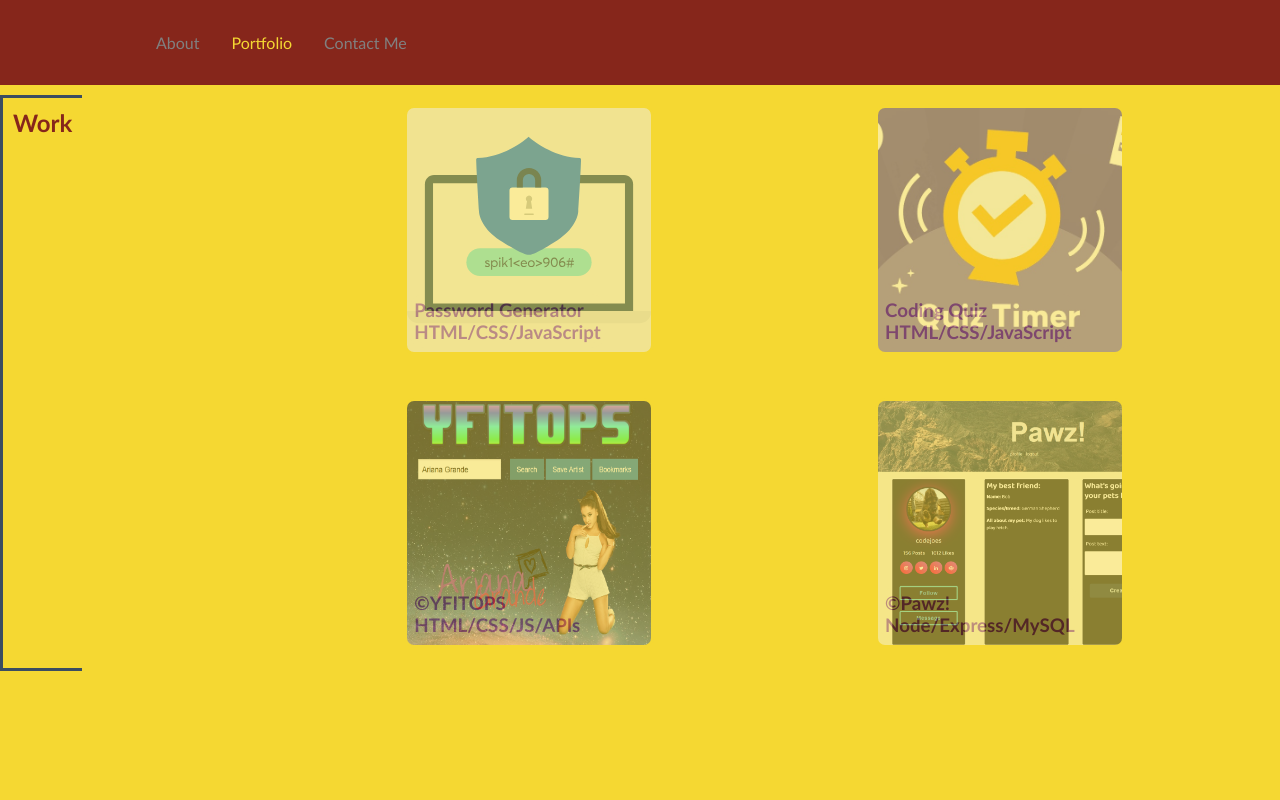
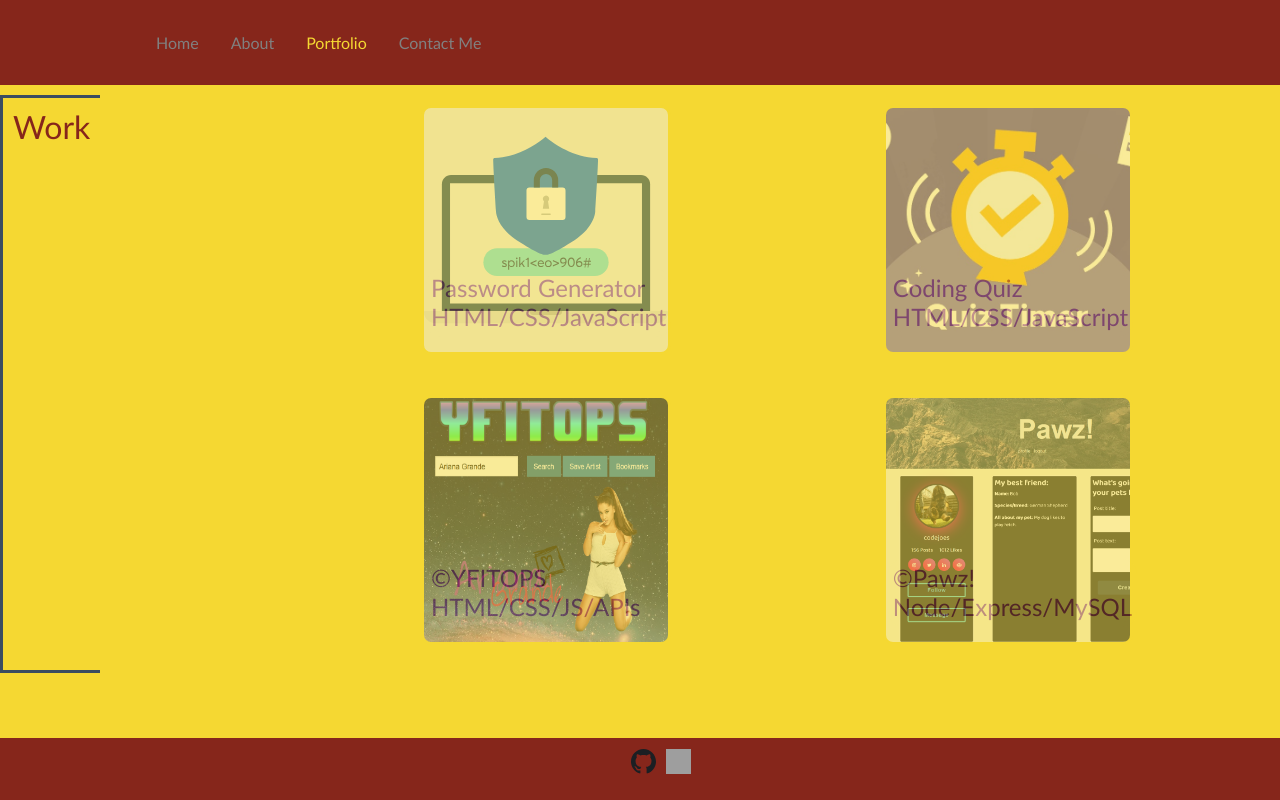
Before and after one commit to codejoes/react-portfolio, a React (Create React App) app: page /portfolio in a window 1280 px wide. Built offline with nearby package versions, Linux system fonts and the light colour scheme; grey boxes are pictures that could not be loaded.

Commit message:
adding portfolio pages import bootstrap

```diff
--- a/package.json
+++ b/package.json
@@ -6,7 +6,9 @@
     "@testing-library/jest-dom": "^5.16.5",
     "@testing-library/react": "^13.4.0",
     "@testing-library/user-event": "^13.5.0",
+    "bootstrap": "^5.2.3",
     "react": "^18.2.0",
+    "react-bootstrap": "^2.7.3",
     "react-dom": "^18.2.0",
     "react-icons": "^4.8.0",
     "react-pages": "^0.6.33",
--- a/src/App.css
+++ b/src/App.css
@@ -169,11 +169,11 @@
   flex-grow: 1;
 }
 
-.card {
+.custom-card {
   position: relative;
 }
 
-.card h3, .card h2 {
+.custom-card h3, .custom-card h2, .custom-card h4 {
   position: absolute;
   bottom: 10px;
   left: 5px;
@@ -244,7 +244,18 @@
   color: white;
   clear: left;
   text-align: center;
+  position: absolute;
+  bottom: 0;
+  width: 100vw;
 }
+
+footer img {
+  height: 25px;
+  width: 25px;
+  margin-left: 10px;
+}
+
+
 
 /* Ensures Screen Readability At Less Than 768px */
 
--- a/src/App.js
+++ b/src/App.js
@@ -1,11 +1,14 @@
 import React from "react";
-import "./App.css";
+
 import Navbar from "./components/Navbar";
+import Footer from "./components/Footer";
 import { BrowserRouter as Router, Routes, Route } from "react-router-dom";
 import Home from "./pages";
 import About from "./pages/About";
 import Contact from "./pages/Contact";
 import Portfolio from "./pages/Portfolio";
+import "../node_modules/bootstrap/dist/css/bootstrap.min.css";
+import "./App.css";
 
 function App() {
   return (
@@ -17,6 +20,7 @@
         <Route path="/portfolio" element={<Portfolio />} />
         <Route path="/contact" element={<Contact />} />
       </Routes>
+      <Footer />
     </Router>
   );
 }
--- /dev/null
+++ b/src/components/Footer.js
@@ -0,0 +1,21 @@
+import React from "react";
+
+const Footer = () => {
+  return (
+    <footer>
+      <ul>
+        <li>
+          {" "}
+          <a href="www.github.com/codejoes">
+            <img src="./images/github-logo.svg" />
+          </a>
+          <a href="mailto:josephscodes@gmail.com">
+            <img src="./images/gmail-logo.png" />
+          </a>
+        </li>
+      </ul>
+    </footer>
+  );
+};
+
+export default Footer;
--- a/src/components/Navbar.js
+++ b/src/components/Navbar.js
@@ -6,6 +6,9 @@
     <>
       <Nav>
         <NavMenu>
+          <NavLink to="/" activeStyle>
+            Home
+          </NavLink>
           <NavLink to="/about" activeStyle>
             About
           </NavLink>
--- a/src/index.js
+++ b/src/index.js
@@ -1,6 +1,7 @@
 import React from "react";
 import ReactDOM from "react-dom";
 import App from "./App";
+// import "bootstrap/dist/css/boostrap.min.css";
 
 ReactDOM.render(
   <React.StrictMode>
--- a/src/pages/Contact.js
+++ b/src/pages/Contact.js
@@ -1,24 +1,48 @@
 import React from "react";
 
 const Contact = () => {
+  const [formStatus, setFormStatus] = React.useState("Send");
+  const onSubmit = (e) => {
+    e.preventDefault();
+    setFormStatus("Submitting...");
+    const { name, email, message } = e.target.elements;
+    let conFom = {
+      name: name.value,
+      email: email.value,
+      message: message.value,
+    };
+    console.log(conFom);
+  };
+
   return (
     <article className="contact-me" id="contact-me">
       <h2>Contact Me</h2>
 
-      <ul>
-        <li>
-          {" "}
-          <a href="www.github.com/codejoes">
-            <img src="./images/github-logo.svg" />
-          </a>
-        </li>
-        <li>
-          {" "}
-          <a href="mailto:josephscodes@gmail.com">
-            <img src="./images/gmail-logo.png" />
-          </a>
-        </li>
-      </ul>
+      <div className="container mt-5">
+        <form onSubmit={onSubmit}>
+          <div className="mb-3">
+            <label className="form-label" htmlFor="name">
+              Name
+            </label>
+            <input className="form-control" type="text" id="name" required />
+          </div>
+          <div className="mb-3">
+            <label className="form-label" htmlFor="email">
+              Email
+            </label>
+            <input className="form-control" type="email" id="email" required />
+          </div>
+          <div className="mb-3">
+            <label className="form-label" htmlFor="message">
+              Message
+            </label>
+            <textarea className="form-control" id="message" required />
+          </div>
+          <button className="btn btn-danger" type="submit">
+            {formStatus}
+          </button>
+        </form>
+      </div>
     </article>
   );
 };
--- a/src/pages/Portfolio.js
+++ b/src/pages/Portfolio.js
@@ -7,12 +7,12 @@
 
       <figure className="work-images">
         <div>
-          <div class="card">
-            <h3>
+          <div class="custom-card">
+            <h4>
               Password Generator
               <br />
               HTML/CSS/JavaScript
-            </h3>
+            </h4>
             <a href="https://github.com/codejoes" target="_blank">
               <img
                 src="./images/password-generator.svg"
@@ -22,12 +22,12 @@
           </div>
         </div>
         <div>
-          <div className="card">
-            <h3>
+          <div className="custom-card">
+            <h4>
               Coding Quiz
               <br />
               HTML/CSS/JavaScript
-            </h3>
+            </h4>
             <a href="https://github.com/codejoes" target="_blank">
               <img
                 src="./images/timed-quiz.jpg"
@@ -37,12 +37,12 @@
           </div>
         </div>
         <div>
-          <div className="card">
-            <h3>
+          <div className="custom-card">
+            <h4>
               <span>&#169;</span>YFITOPS
               <br />
               HTML/CSS/JS/APIs
-            </h3>
+            </h4>
             <a href="https://qelson.github.io/GroupProject1/" target="_blank">
               <img
                 src="./images/yfitops-image.png"
@@ -52,12 +52,12 @@
           </div>
         </div>
         <div>
-          <div className="card">
-            <h3>
+          <div className="custom-card">
+            <h4>
               <span>&#169;</span>Pawz!
               <br />
               Node/Express/MySQL
-            </h3>
+            </h4>
             <a href="https://github.com/codejoes/Pawz" target="_blank">
               <img
                 src="./images/Screenshot 2023-04-13 124858.png"
```
Also changed, not shown: 1 other file (tests, documents, lock files or other folders).
